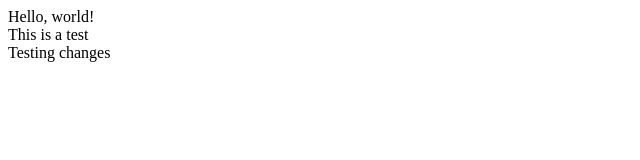
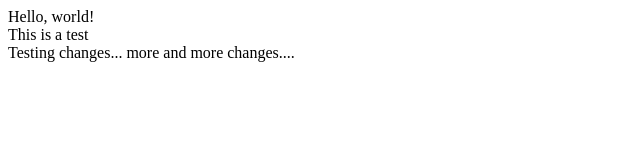
Before and after one commit to fj604/test-website, a plain HTML site: page index.html in a window 1280 px wide. Shown: the whole page, without its empty margins (0-640 px from the left). Drawn offline with Linux system fonts and the light colour scheme.

Commit message:
new changes again

```diff
--- a/index.html
+++ b/index.html
@@ -4,7 +4,6 @@ Hello, world!
 <br />
 This is a test
 <br />
-Testing changes
+Testing changes... more and more changes....
 </body>
-
 </html>
```
